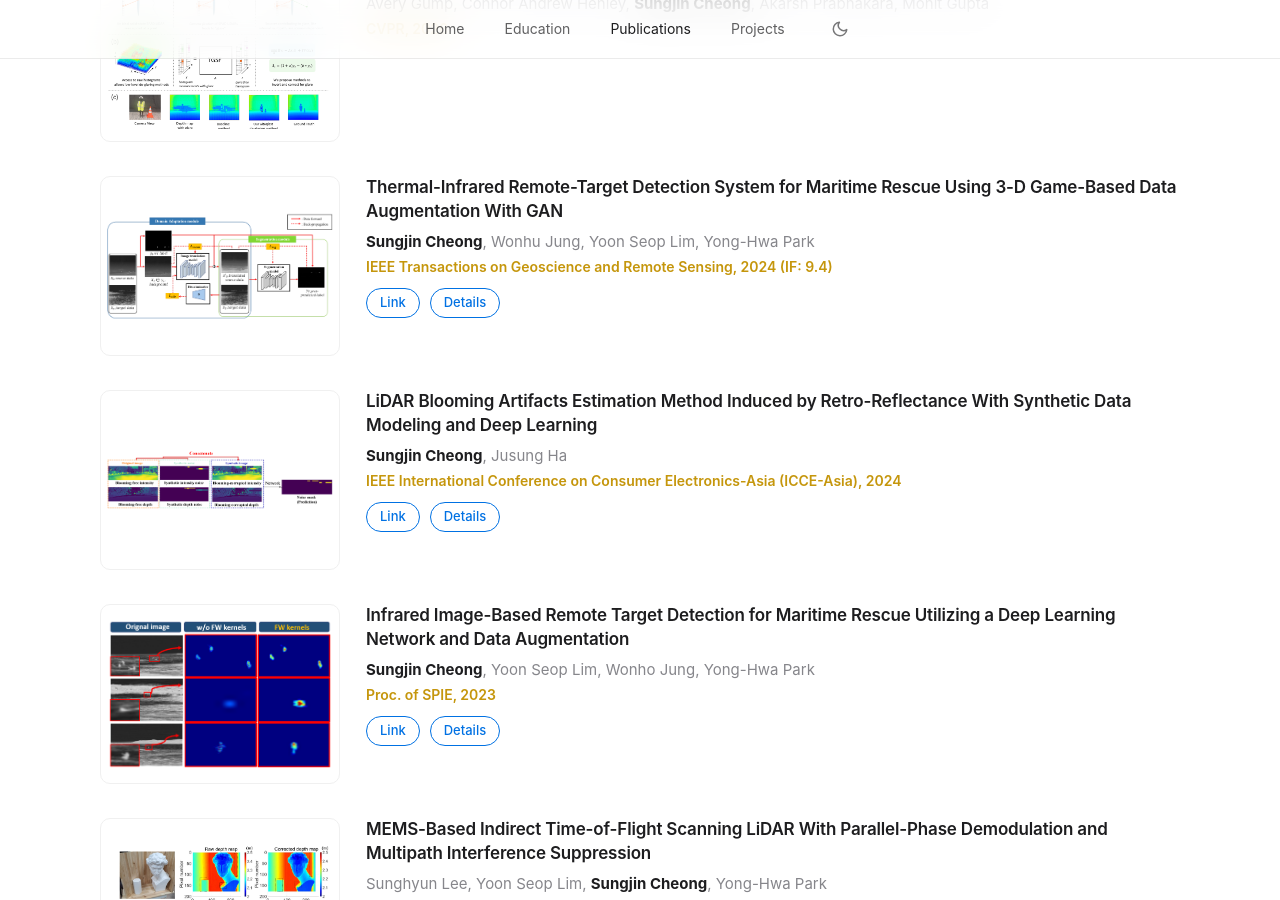
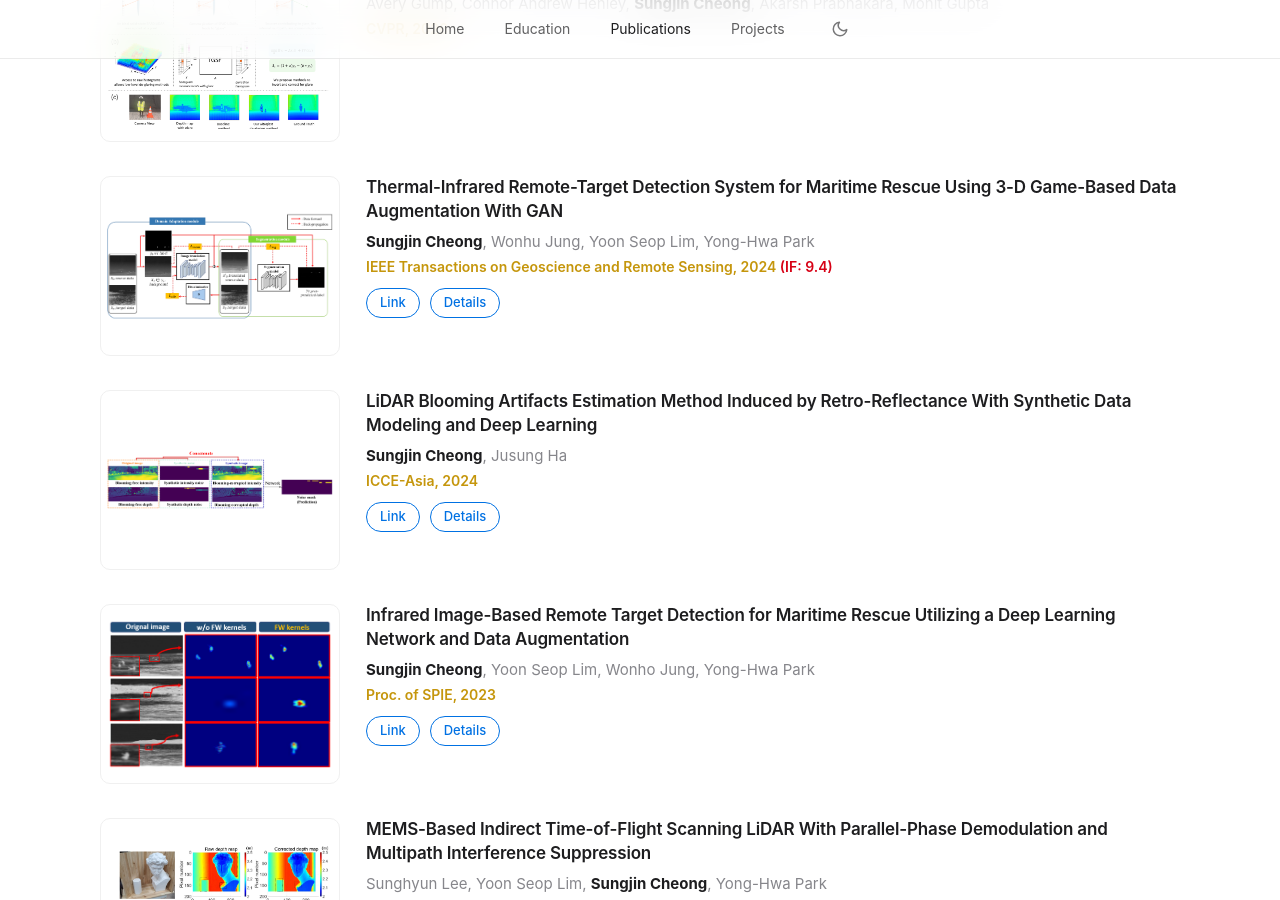
Before and after one commit to sjcheong21/sjcheong21.github.io, a Jekyll site: the page built from _pages/about.md, in a window 1280 px wide and 900 px high, scrolled down 1628 px. Built offline with Jekyll 4.4.1, drawn with Linux system fonts in a browser that asks for light colours.

Commit message:
Highlight impact factor in red

```diff
--- a/_pages/about.md
+++ b/_pages/about.md
@@ -101,7 +101,7 @@ hero:
         <div class="card-body">
           <div class="card-title">Thermal-Infrared Remote-Target Detection System for Maritime Rescue Using 3-D Game-Based Data Augmentation With GAN</div>
           <div class="card-authors"><span class="me">Sungjin Cheong</span>, Wonhu Jung, Yoon Seop Lim, Yong-Hwa Park</div>
-          <div class="card-venue">IEEE Transactions on Geoscience and Remote Sensing, 2024 (IF: 9.4)</div>
+          <div class="card-venue">IEEE Transactions on Geoscience and Remote Sensing, 2024 <span class="hl-red">(IF: 9.4)</span></div>
           <div class="card-links">
             <a href="https://doi.org/10.1109/TGRS.2024.3454983" target="_blank" rel="noopener">Link</a>
             <a href="https://sites.google.com/view/sungjin-website/publications-conferences/tistd-trgs" target="_blank" rel="noopener">Details</a>
@@ -114,7 +114,7 @@ hero:
         <div class="card-body">
           <div class="card-title">LiDAR Blooming Artifacts Estimation Method Induced by Retro-Reflectance With Synthetic Data Modeling and Deep Learning</div>
           <div class="card-authors"><span class="me">Sungjin Cheong</span>, Jusung Ha</div>
-          <div class="card-venue">IEEE International Conference on Consumer Electronics-Asia (ICCE-Asia), 2024</div>
+          <div class="card-venue">ICCE-Asia, 2024</div>
           <div class="card-links">
             <a href="https://ieeexplore.ieee.org/abstract/document/10774004" target="_blank" rel="noopener">Link</a>
             <a href="https://sites.google.com/view/sungjin-website/publications-conferences/lidar-blooming" target="_blank" rel="noopener">Details</a>
--- a/assets/css/clean.css
+++ b/assets/css/clean.css
@@ -49,6 +49,7 @@ body.dark-mode {
   --color-border-light: #2c2c2e;
   --color-card-bg: #1c1c1e;
   --color-venue: #e0ab1a;
+  --color-red: #ff453a;
 }
 
 body.dark-mode .nav-top {
```
